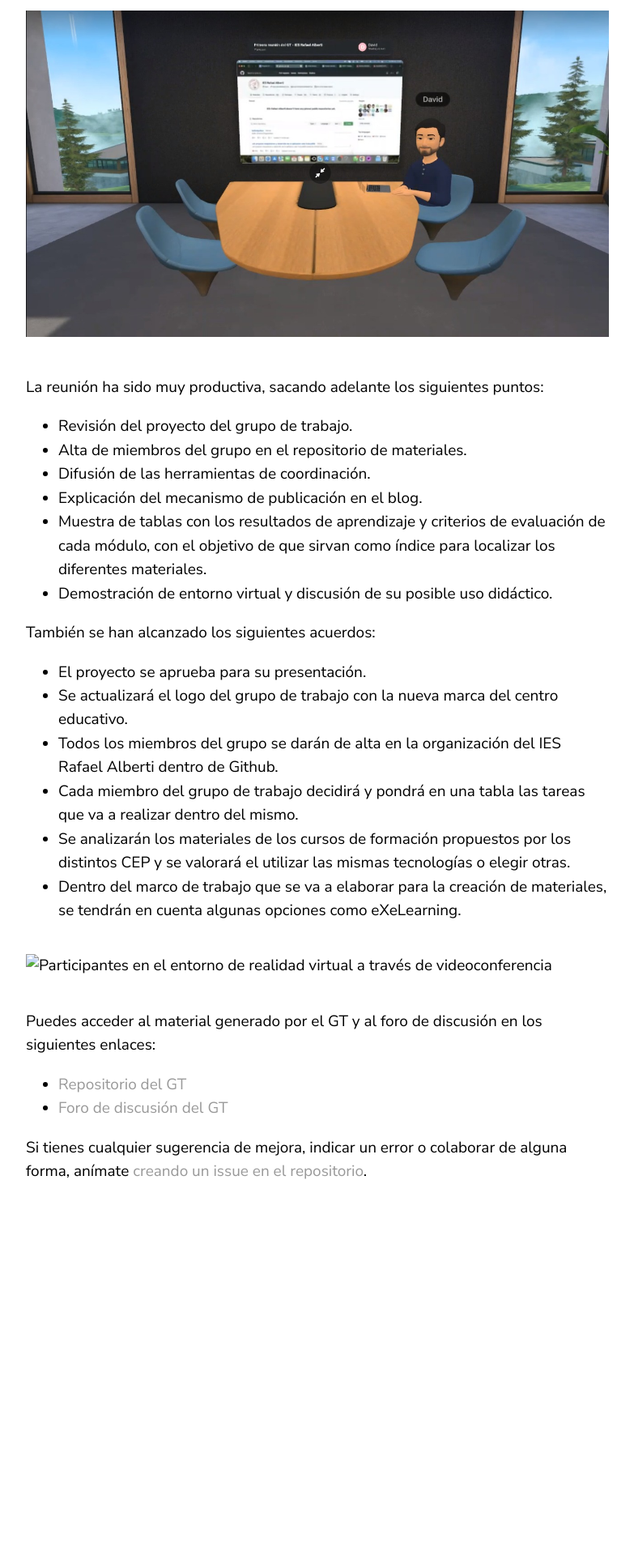
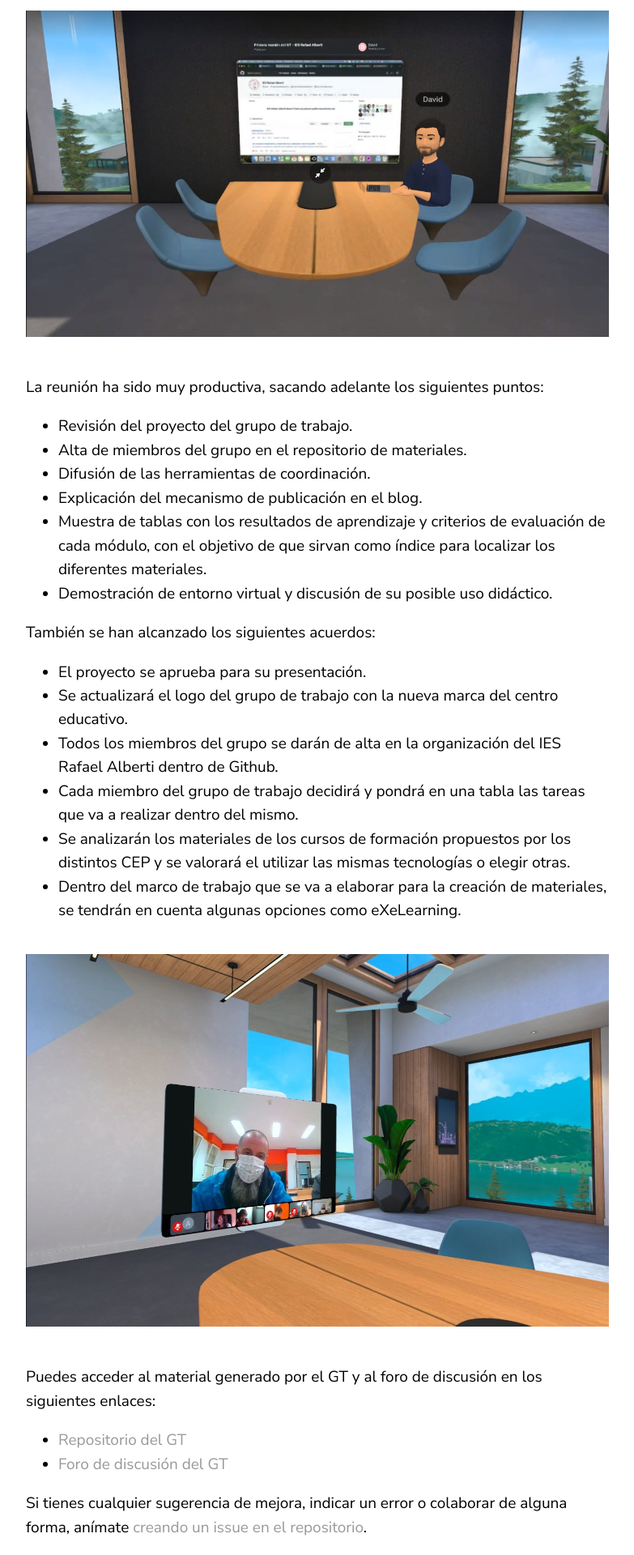
Before and after one commit to IES-Rafael-Alberti/GT-DVIA-21-22, a Jekyll site: the page built from docs/_posts/2021-11-26-proyecto-grupo-trabajo.markdown, in a window 1280 px wide. Shown: the part 723-2643 px from the top of the page at 81% size, without its empty margins (68-851 px from the left). Built offline with Jekyll 4.4.1, drawn with Linux system fonts in a browser that asks for light colours; before the commit the page ends 2204 px from its top, so only the background shows below that.

Commit message:
Update 2021-11-26-proyecto-grupo-trabajo.markdown

```diff
--- a/docs/_posts/2021-11-26-proyecto-grupo-trabajo.markdown
+++ b/docs/_posts/2021-11-26-proyecto-grupo-trabajo.markdown
@@ -26,7 +26,7 @@ También se han alcanzado los siguientes acuerdos:
 - Se analizarán los materiales de los cursos de formación propuestos por los distintos CEP y se valorará el utilizar las mismas tecnologías o elegir otras.
 - Dentro del marco de trabajo que se va a elaborar para la creación de materiales, se tendrán en cuenta algunas opciones como eXeLearning.
 
-![Participantes en el entorno de realidad virtual a través de videoconferencia](/GT-DVIA-21-22/docs/assets/reunion1-videoconferencia.jpeg)
+![Participantes en el entorno de realidad virtual a través de videoconferencia]({{ "/assets/reunion1-videoconferencia.jpeg" | relative_url }})
 
 Puedes acceder al material generado por el GT y al foro de discusión en los siguientes enlaces:
 - [Repositorio del GT](https://github.com/IES-Rafael-Alberti/GT-DVIA-21-22)
```
